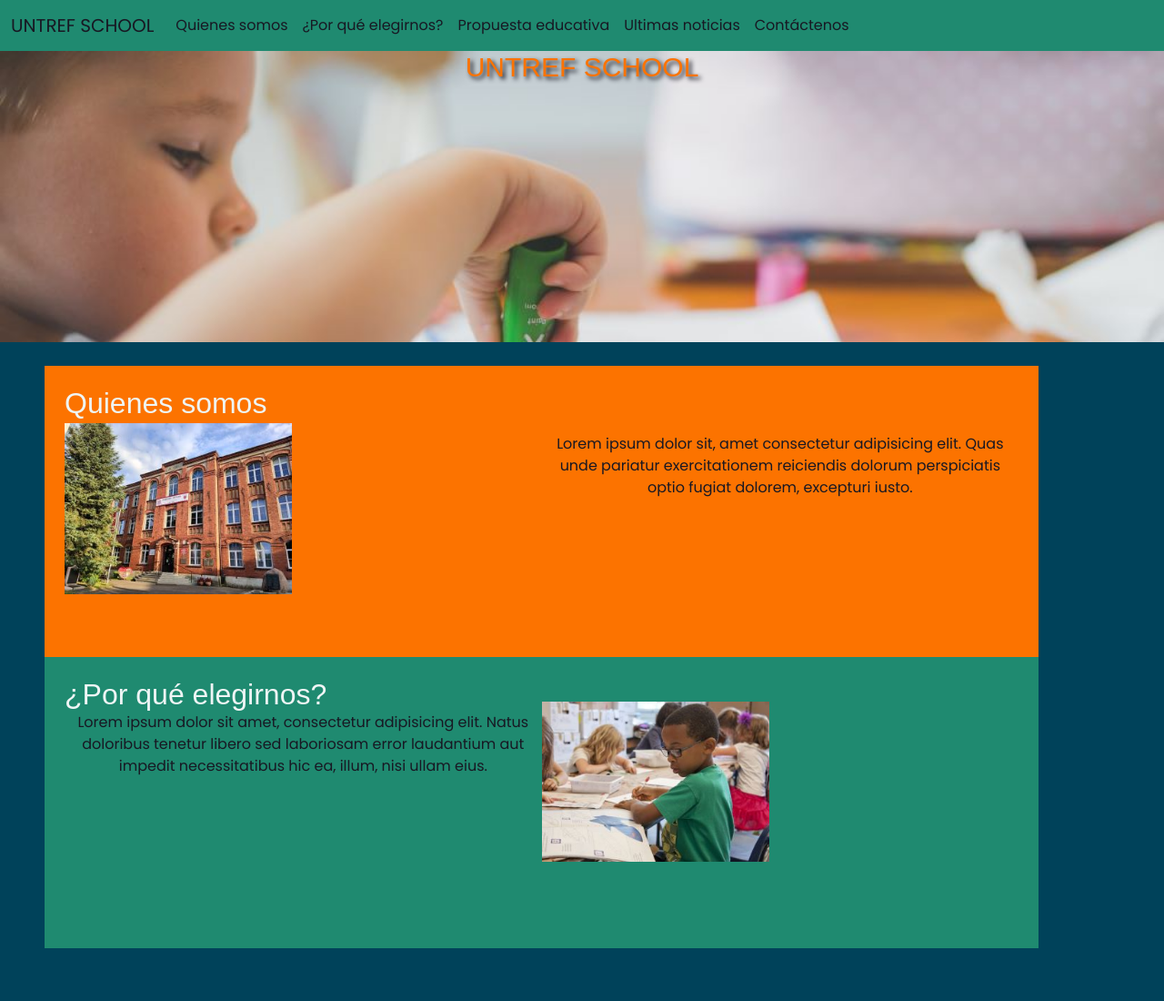
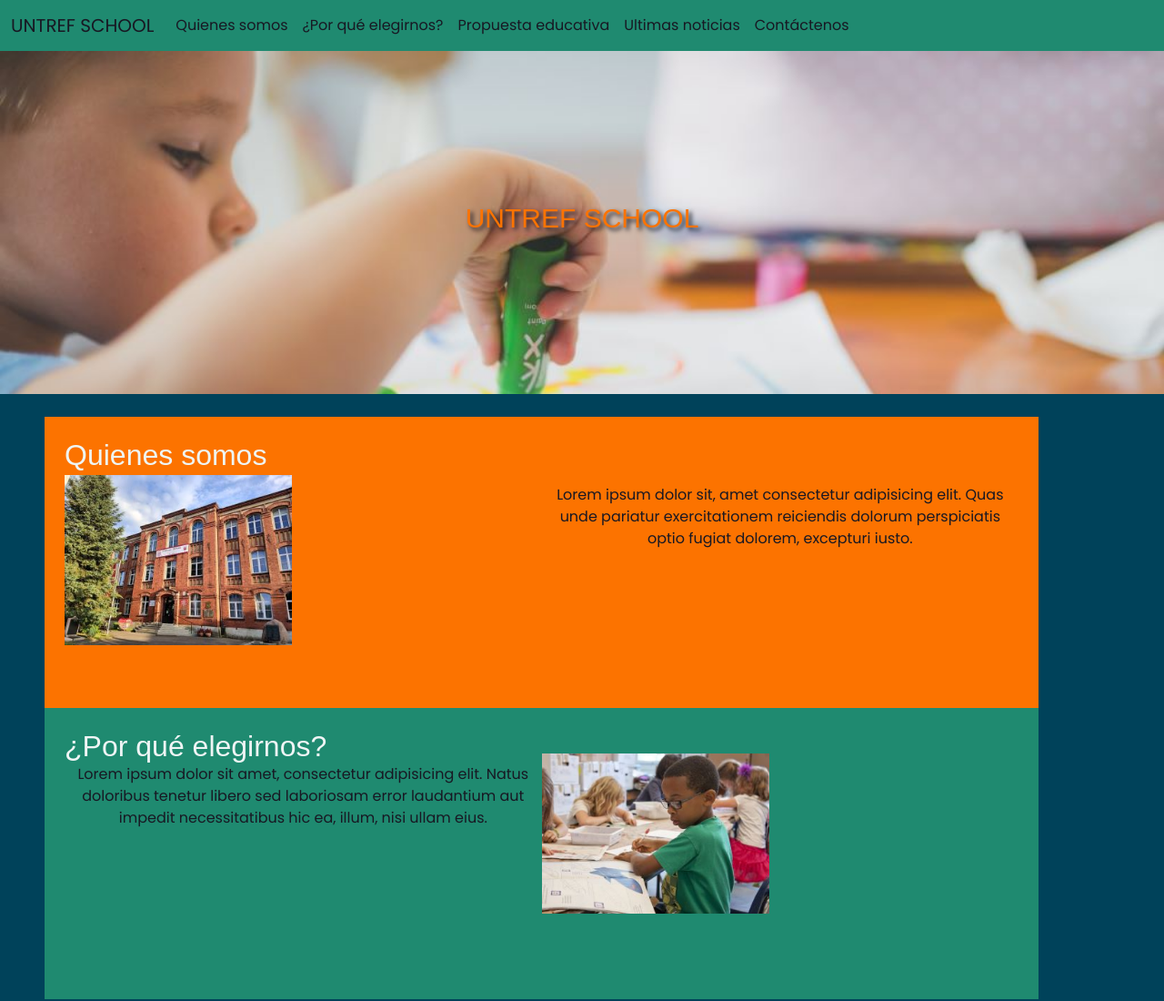
Before and after one commit to ayelenl/PROYECTO-INTEGRADOR-WEB-UNTREFSCHOOL, a plain HTML site: page index.html in a window 1280 px wide. Shown: the top 1100 px of the page at 91% size. Drawn offline with nearby package versions, Linux system fonts and the light colour scheme; a web font is replaced by a local one.

Commit message:
modifique estilo en portada

```diff
--- a/css/style.css
+++ b/css/style.css
@@ -8,9 +8,10 @@ body {
 }
 
 .portada {
+    padding: 13%;
     background-image:url(/img/portada.jpg);
-    background-size: cover;
-    height: 40vh;
+    background-size: 100%;
+
 }
 
 h1 {
```
